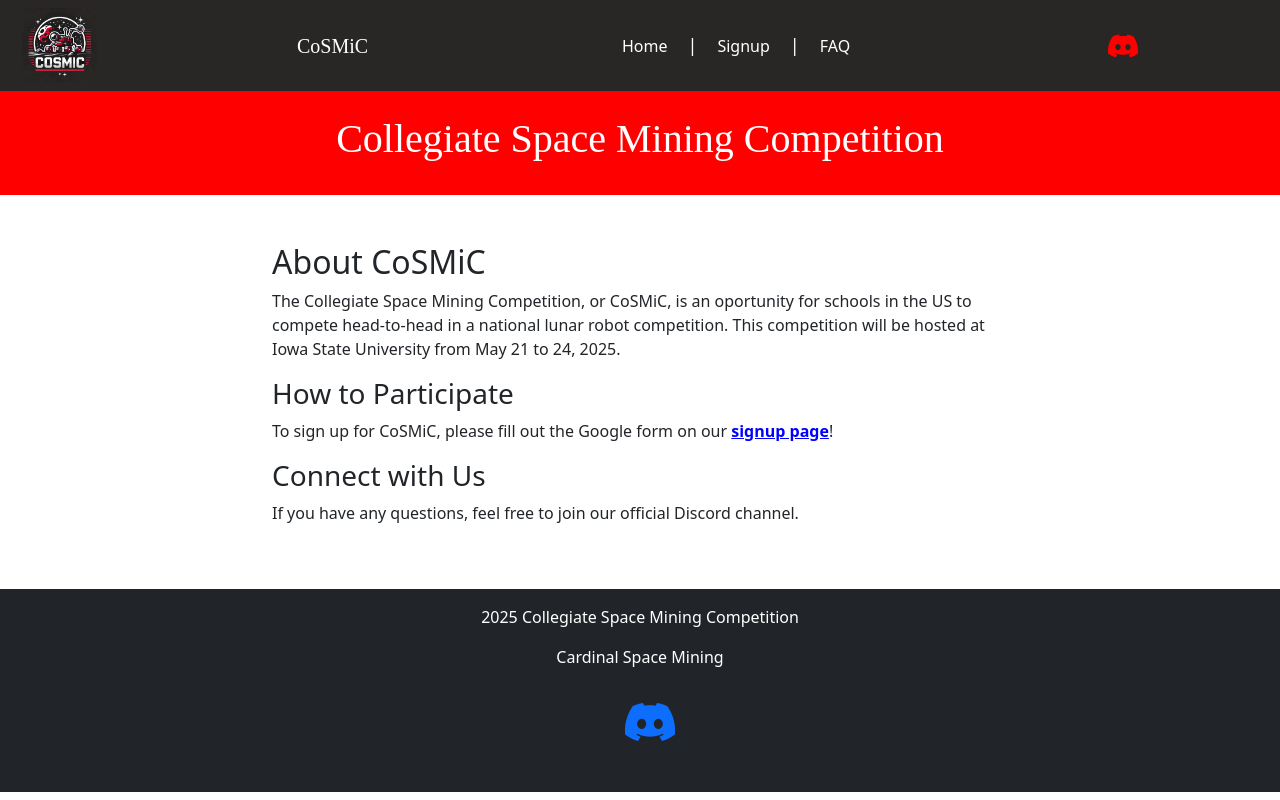
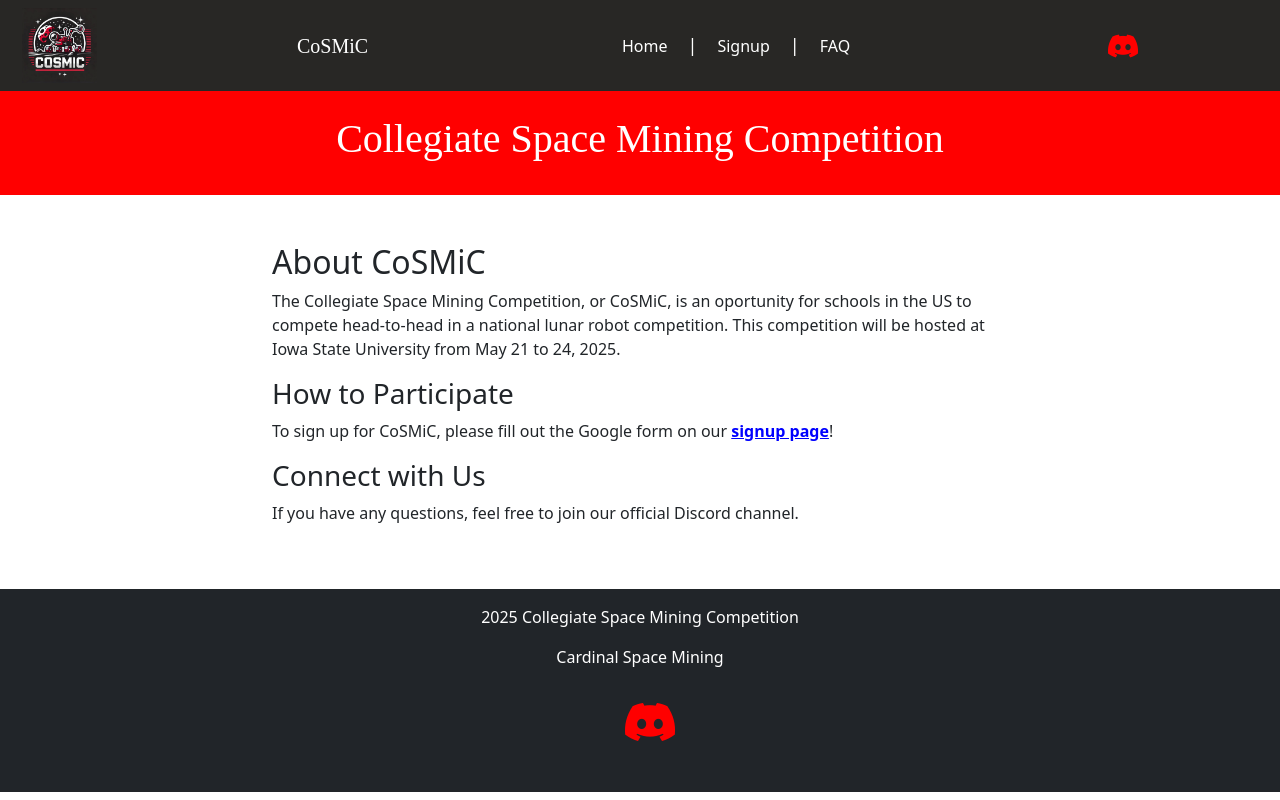
Before and after one commit to gannon-guess/cosmic, a React (Create React App) app: page / in a window 1280 px wide. Built offline with nearby package versions, Linux system fonts and the light colour scheme; a web font is replaced by a local one.

Commit message:
Footer color

```diff
--- a/src/Footer.js
+++ b/src/Footer.js
@@ -1,3 +1,5 @@
+import "./components/Global.css"
+
 const discord_link = 'https://discord.com/invite/xc9MTRb9Hs'
 
 // here we define a Footer module that can be used in any of our pages
@@ -9,7 +11,7 @@ function Footer() {
             <p>Cardinal Space Mining</p>
             <p>
                 <a href={discord_link} target="_blank" rel="noopener noreferrer">
-                    <i className="bi bi-discord" style={{ fontSize: '50px', marginLeft: '20px' }}></i>
+                    <i className="cosmic-icon bi bi-discord" style={{ fontSize: '50px', marginLeft: '20px' }}></i>
                 </a>
             </p>
         </footer>
```
